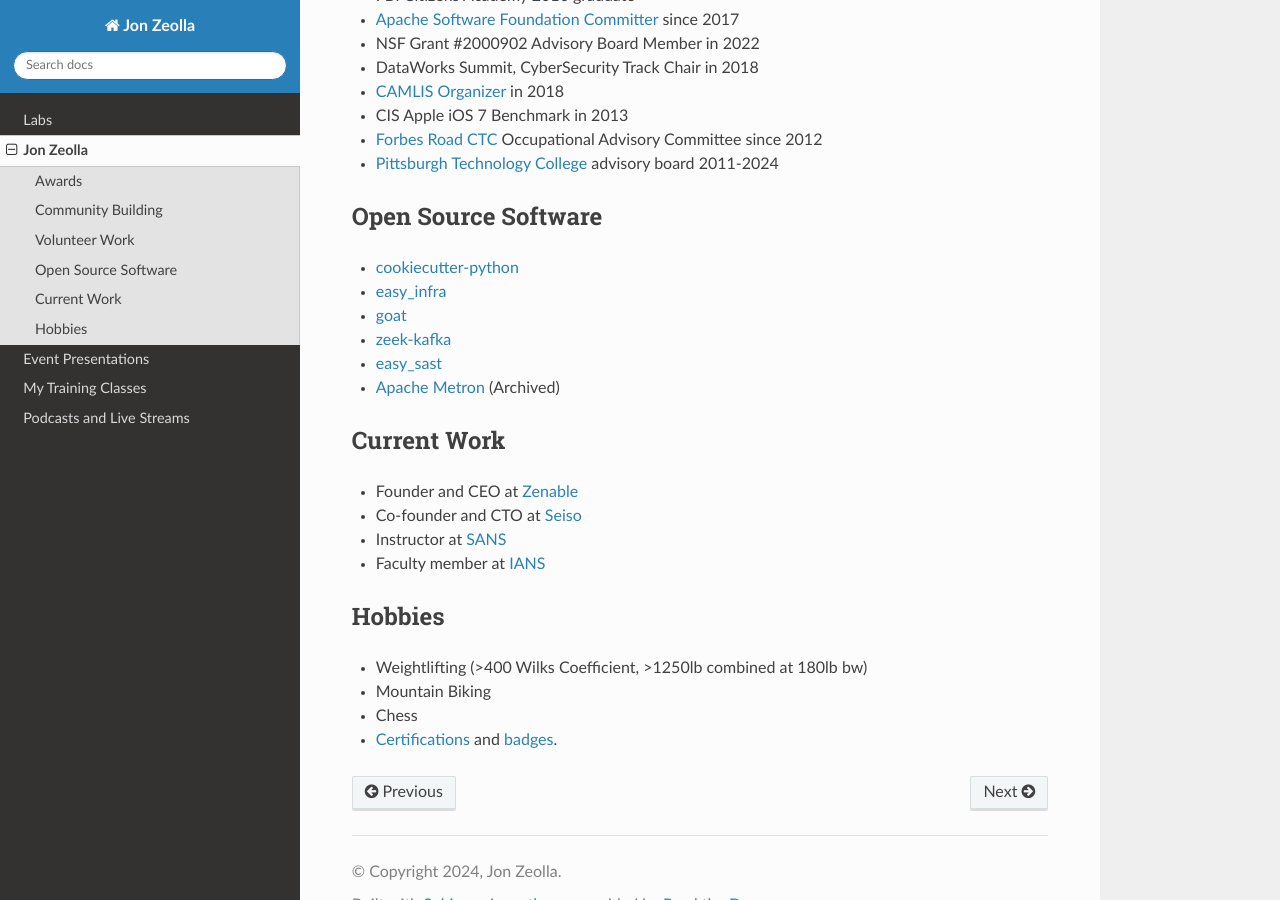
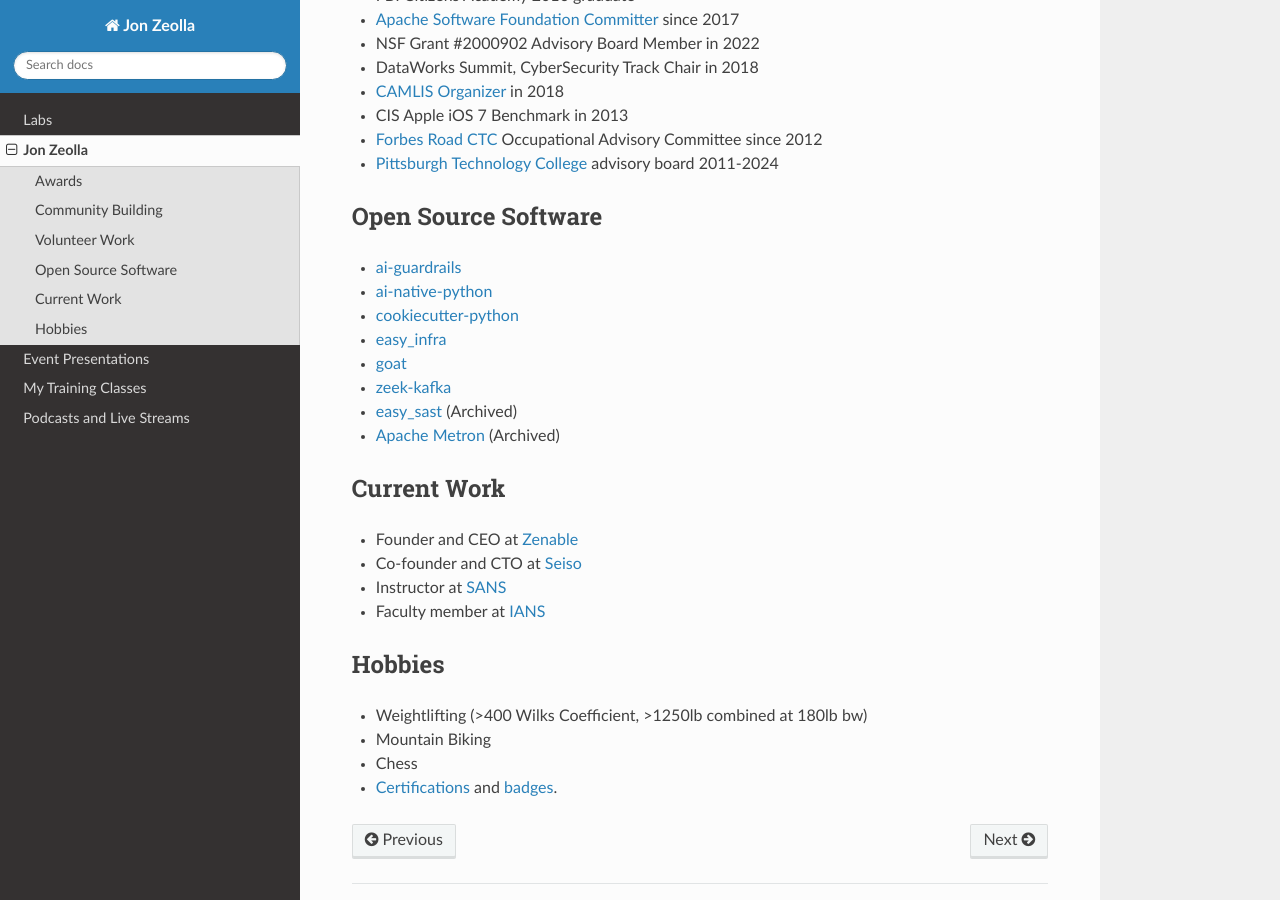
Before and after one commit to JonZeolla/JonZeolla.github.io, a Sphinx documentation site: the page built from docs/about-me.md, in a window 1280 px wide and 900 px high, scrolled down 1372 px. Built offline with Sphinx 7.4.7 and the Read the Docs theme 3.1.0, drawn with Linux system fonts in a browser that asks for light colours.

Commit message:
chore: update open source projects (#114)

```diff
--- a/docs/about-me.md
+++ b/docs/about-me.md
@@ -93,11 +93,13 @@
 
 ## Open Source Software
 
+* [ai-guardrails](https://github.com/Zenable-io/ai-guardrails)
+* [ai-native-python](https://github.com/Zenable-io/ai-native-python)
 * [cookiecutter-python](https://github.com/SeisoLLC/cookiecutter-python)
 * [easy_infra](https://github.com/SeisoLLC/easy_infra)
 * [goat](https://github.com/SeisoLLC/goat)
 * [zeek-kafka](https://github.com/SeisoLLC/zeek-kafka)
-* [easy_sast](https://github.com/SeisoLLC/easy_sast)
+* [easy_sast](https://github.com/SeisoLLC/easy_sast) (Archived)
 * [Apache Metron](https://github.com/apache/metron) (Archived)
 
 ## Current Work
```
